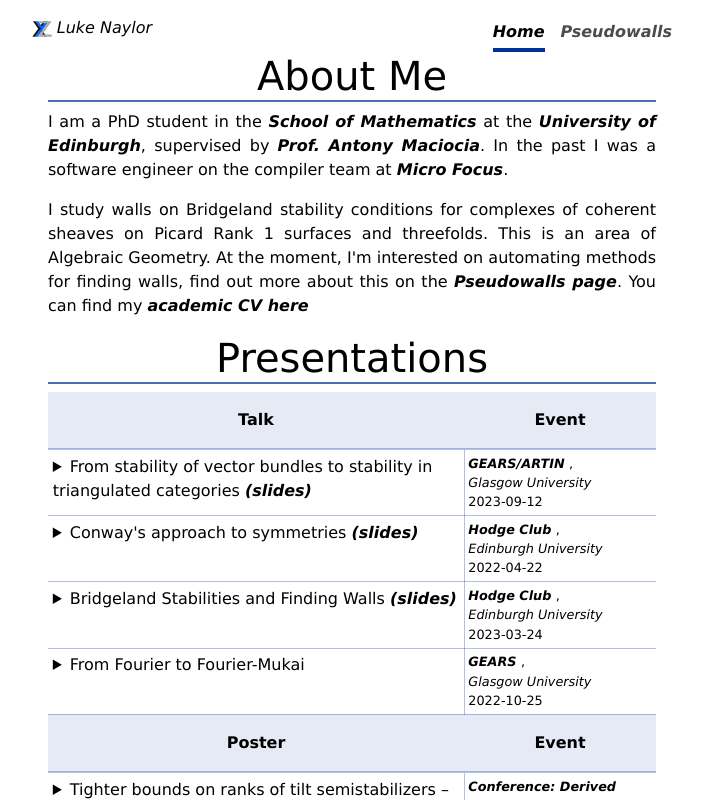
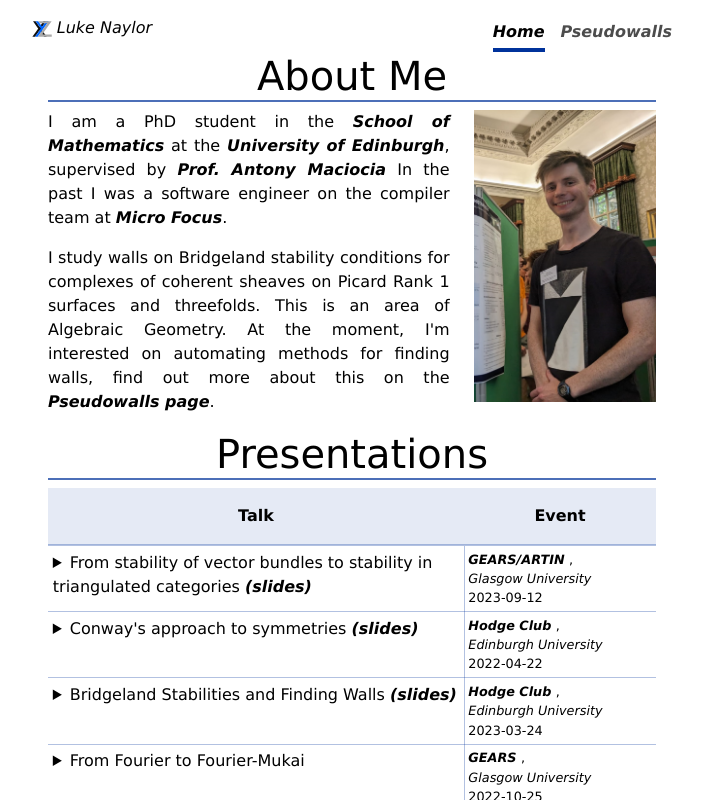
Before and after one commit to lnay/lnay, a SvelteKit app: page / in a window 1280 px wide. Shown: the top 800 px of the page, without its empty margins (288-991 px from the left). Built offline with nearby package versions, Linux system fonts and the light colour scheme.

Commit message:
Add unoptimized image on main page

```diff
--- a/src/routes/+page.svelte
+++ b/src/routes/+page.svelte
@@ -1,28 +1,35 @@
 <script lang="ts">
-	import Teaching from "$lib/Teaching.svelte";
-	import Talks from "$lib/Talks.svelte";
+  import Teaching from "$lib/Teaching.svelte";
+  import Talks from "$lib/Talks.svelte";
   import { marked } from 'marked';
+  import profile_pic from "$lib/assets/infront_poster.jpg"
 </script>
 <svelte:head>
   <meta name="description" content="Home page of Luke Naylor's personal site" />
 </svelte:head>
 
-{@html marked(`
-# About Me
+<h1>About Me</h1>
+<img alt="The project logo" src={profile_pic} style="float: right; width: 30%; margin-left: 1.5em;"/>
 
-I am a PhD student in the [School of Mathematics](https://www.maths.ed.ac.uk/)
-at the [University of Edinburgh](https://www.ed.ac.uk/), supervised by
-[Prof. Antony Maciocia](https://www.ed.ac.uk/profile/antony-maciocia).
+<p>
+I am a PhD student in the
+<a href="https://www.maths.ed.ac.uk/">School of Mathematics</a>
+at the
+<a href="https://www.ed.ac.uk/">University of Edinburgh</a>,
+supervised by
+<a href="https://www.ed.ac.uk/profile/antony-maciocia">Prof. Antony Maciocia</a>
 In the past I was a software engineer on the compiler team at
-[Micro Focus](https://www.opentext.com/microfocus).
+<a href="https://www.opentext.com/microfocus">Micro Focus</a>.
+</p>
 
+<p>
 I study walls on Bridgeland stability conditions for complexes of coherent
 sheaves on Picard Rank 1 surfaces and threefolds.
 This is an area of Algebraic Geometry.
 At the moment, I'm interested on automating methods for finding walls, find out more
-about this on the [Pseudowalls page](pseudowalls).
-You can find my [academic CV here](https://gitlab.com/carracall/cv/-/jobs/artifacts/main/raw/CV.pdf?job=build)
-`)}
+about this on the
+<a href="pseudowalls">Pseudowalls page</a>.
+</p>
 
 <Talks/>
 <Teaching/>
```
Also changed, not shown: src/lib/assets/infront_poster.jpg (added).
